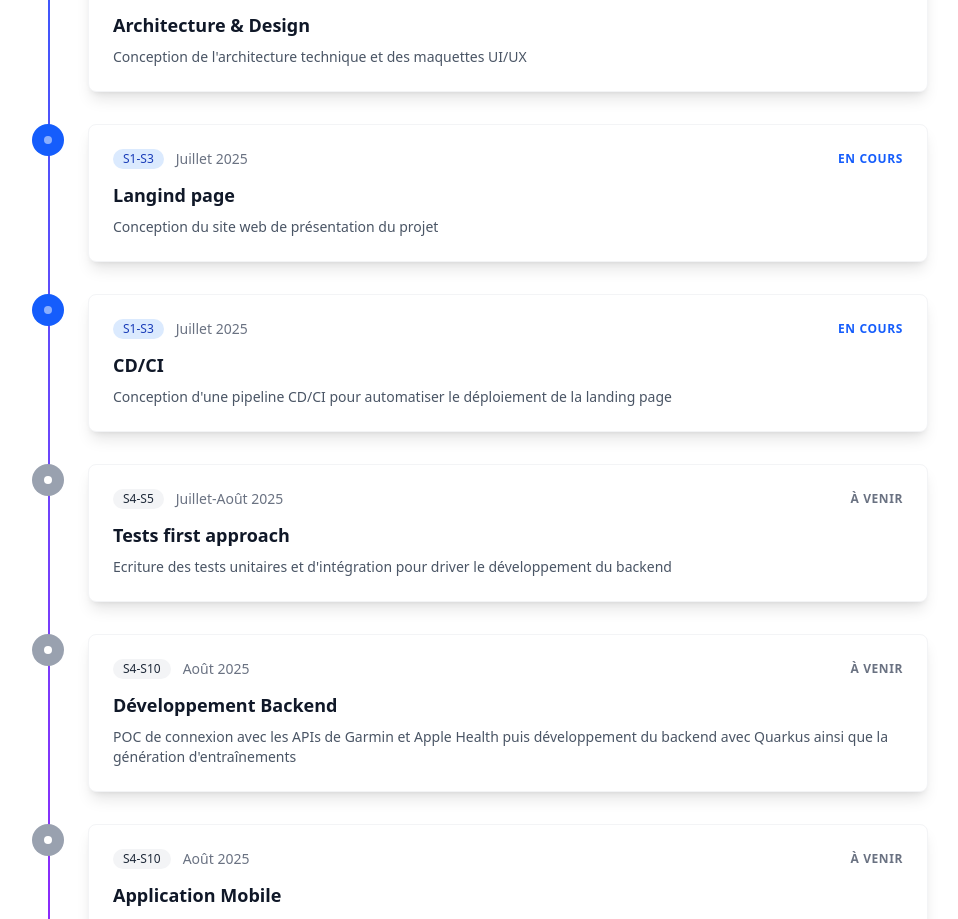
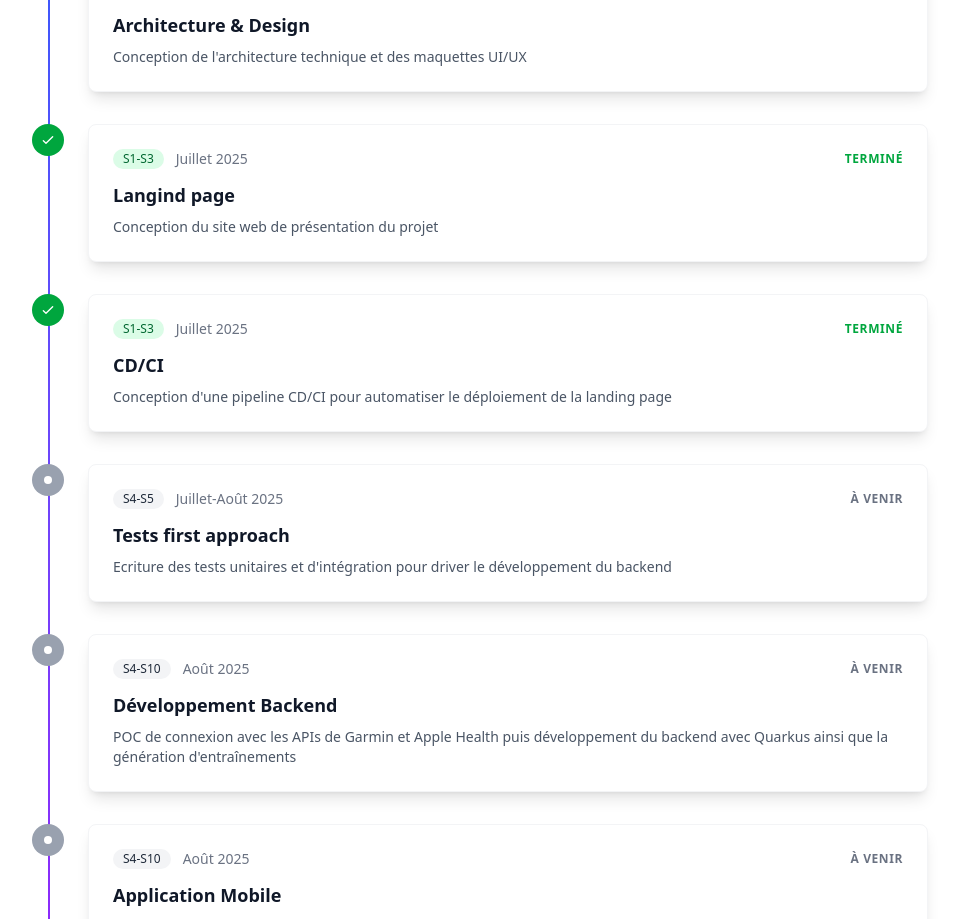
Before and after one commit to ferum-pdg/landing-page, a SvelteKit app: page / in a window 1280 px wide. Shown: the part 3662-4581 px from the top of the page, without its empty margins (160-1118 px from the left). Built offline with nearby package versions, Linux system fonts and the light colour scheme.

Commit message:
feat: complete june stages

```diff
--- a/src/routes/+page.svelte
+++ b/src/routes/+page.svelte
@@ -194,14 +194,14 @@
 			semaine: "S1-S3",
 			titre: "Langind page",
 			description: "Conception du site web de présentation du projet",
-			status: "in-progress",
+			status: "completed",
 			date: "Juillet 2025"
 		},
 		{
 			semaine: "S1-S3",
 			titre: "CD/CI",
 			description: "Conception d'une pipeline CD/CI pour automatiser le déploiement de la landing page",
-			status: "in-progress",
+			status: "completed",
 			date: "Juillet 2025"
 		},
 		{
```
